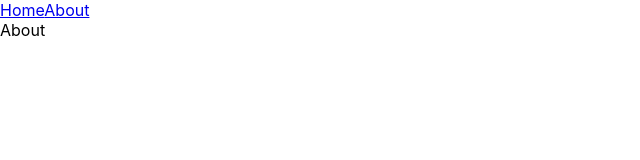
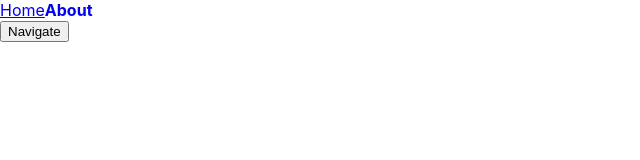
Before and after one commit to nitinchandrakar/react-js-playground, a React (Create React App) app: page /about in a window 1280 px wide. Shown: the top 160 px of the page, without its empty margins (0-640 px from the left). Built offline with nearby package versions, Linux system fonts and the light colour scheme.

Commit message:
updated routes

```diff
--- a/src/About/index.js
+++ b/src/About/index.js
@@ -1,6 +1,8 @@
+import { NavigationButton } from "../Components/NavigationButton";
+
 function About(){
     return(<>
-        About
+        <NavigationButton></NavigationButton>
     </>)
 }
 
--- a/src/App.js
+++ b/src/App.js
@@ -2,6 +2,7 @@ import { Routes, Route } from "react-router-dom";
 import About from "./About";
 import Navbar from "./Components/Navbar";
 import Home from "./Home";
+import NoMatch from "./Nomatch";
 
 function App() {
   return (
@@ -10,6 +11,7 @@ function App() {
       <Routes>
         <Route path="/" element={<Home></Home>}></Route>
         <Route path="/about" element={<About></About>}></Route>
+        <Route path="*" element={<NoMatch></NoMatch>}></Route>
       </Routes>
     </>
   );
--- a/src/Components/Navbar/index.js
+++ b/src/Components/Navbar/index.js
@@ -1,10 +1,18 @@
-import { Link } from "react-router-dom";
+import {  NavLink } from "react-router-dom";
 
 export default function Navbar() {
+
+    const navLinkStyles = ({isActive})=>{
+        return {
+            fontWeight:isActive?'bold':'normal',
+            textDecoration:isActive?'none':'underline'
+        }
+    }
+
   return (
     <nav>
-      <Link to="/">Home</Link>
-      <Link to="/about">About</Link>
+      <NavLink to="/" style={navLinkStyles}>Home</NavLink>
+      <NavLink to="/about" style={navLinkStyles}>About</NavLink>
     </nav>
   );
 }
--- /dev/null
+++ b/src/Components/NavigationButton/index.js
@@ -0,0 +1,11 @@
+import { useNavigate } from "react-router-dom"
+
+export function NavigationButton(){
+
+    const navigate = useNavigate()
+   return(
+    <>
+        <button onClick={()=>navigate('/',{replace:true})}>Navigate</button>
+    </>
+   )
+}
--- /dev/null
+++ b/src/Nomatch/index.js
@@ -0,0 +1,9 @@
+export default function NoMatch(){
+    return(
+        <>
+            <div>
+                Page Not Found
+            </div>
+        </>
+    )
+}
```
